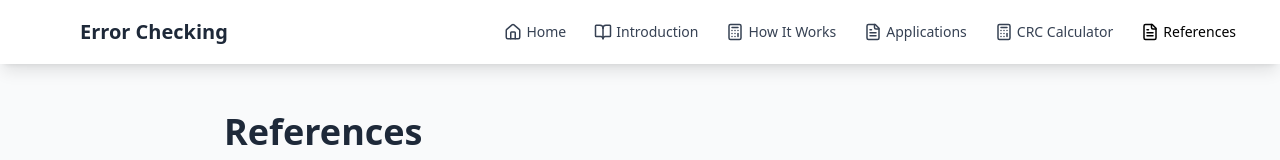
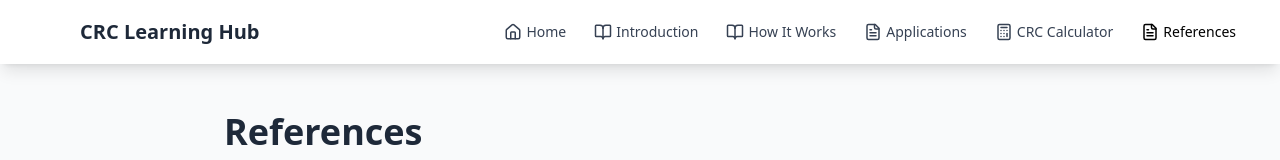
Before and after one commit to SmazSupport/crc-educational-site, a React (Vite) app: page /crc-educational-site/references in a window 1280 px wide. Shown: the top 160 px of the page. Built offline with nearby package versions, Linux system fonts and the light colour scheme.

Commit message:
navbar changes

```diff
--- a/src/components/Navigation.jsx
+++ b/src/components/Navigation.jsx
@@ -9,7 +9,7 @@ const Navigation = () => {
   const navItems = [
     { path: '/', label: 'Home', icon: Home },
     { path: '/introduction', label: 'Introduction', icon: BookOpen },
-    { path: '/how-it-works', label: 'How It Works', icon: Calculator },
+    { path: '/how-it-works', label: 'How It Works', icon: BookOpen },
     { path: '/applications', label: 'Applications', icon: FileText },
     { path: '/calculator', label: 'CRC Calculator', icon: Calculator },
     { path: '/references', label: 'References', icon: FileText },
@@ -27,7 +27,7 @@ const Navigation = () => {
                 <span className="text-white font-bold text-xl">CRC</span>
               </div>
               <span className="font-bold text-xl text-gray-800 hidden sm:block">
-                Error Checking
+                CRC Learning Hub
               </span>
             </Link>
           </div>
--- a/src/pages/Home.jsx
+++ b/src/pages/Home.jsx
@@ -34,14 +34,16 @@ const Home = () => {
             <div className="flex flex-col sm:flex-row gap-4 justify-center">
               <Link
                 to="/introduction"
-                className="inline-flex items-center justify-center px-8 py-3 bg-white text-primary-700 font-semibold rounded-lg hover:bg-primary-50 transition-colors"
+                style={{backgroundColor: '#ffffff', color: '#0369a1'}}
+                className="inline-flex items-center justify-center px-8 py-3 font-semibold rounded-lg hover:bg-primary-50 transition-colors shadow-md"
               >
                 Get Started
                 <ArrowRight className="ml-2" size={20} />
               </Link>
               <Link
                 to="/calculator"
-                className="inline-flex items-center justify-center px-8 py-3 bg-primary-700 text-white font-semibold rounded-lg hover:bg-primary-600 transition-colors border-2 border-white"
+                style={{backgroundColor: '#0369a1', color: '#ffffff'}}
+                className="inline-flex items-center justify-center px-8 py-3 font-semibold rounded-lg hover:bg-primary-600 transition-colors border-2 border-white shadow-md"
               >
                 Try CRC Calculator
                 <Calculator className="ml-2" size={20} />
```
